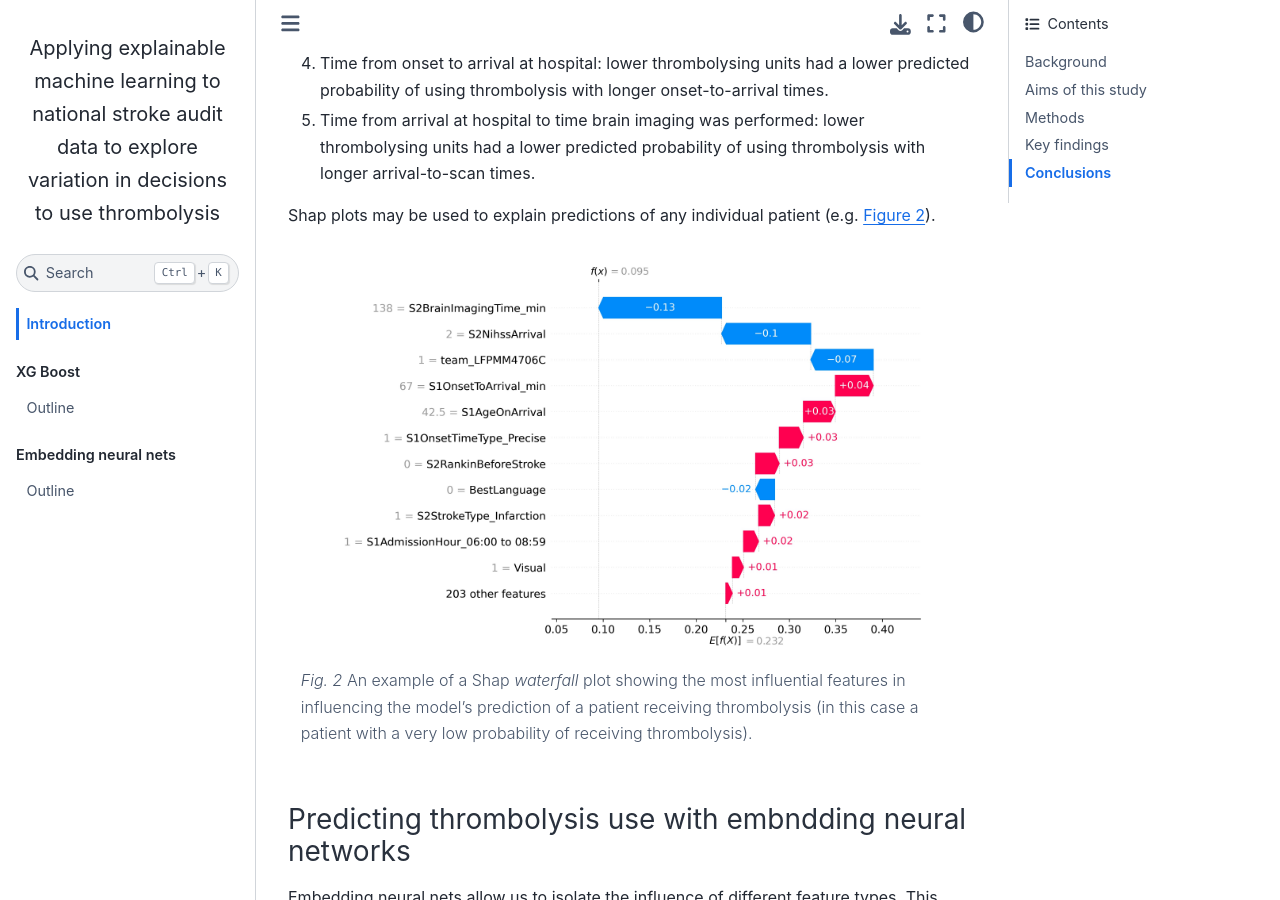
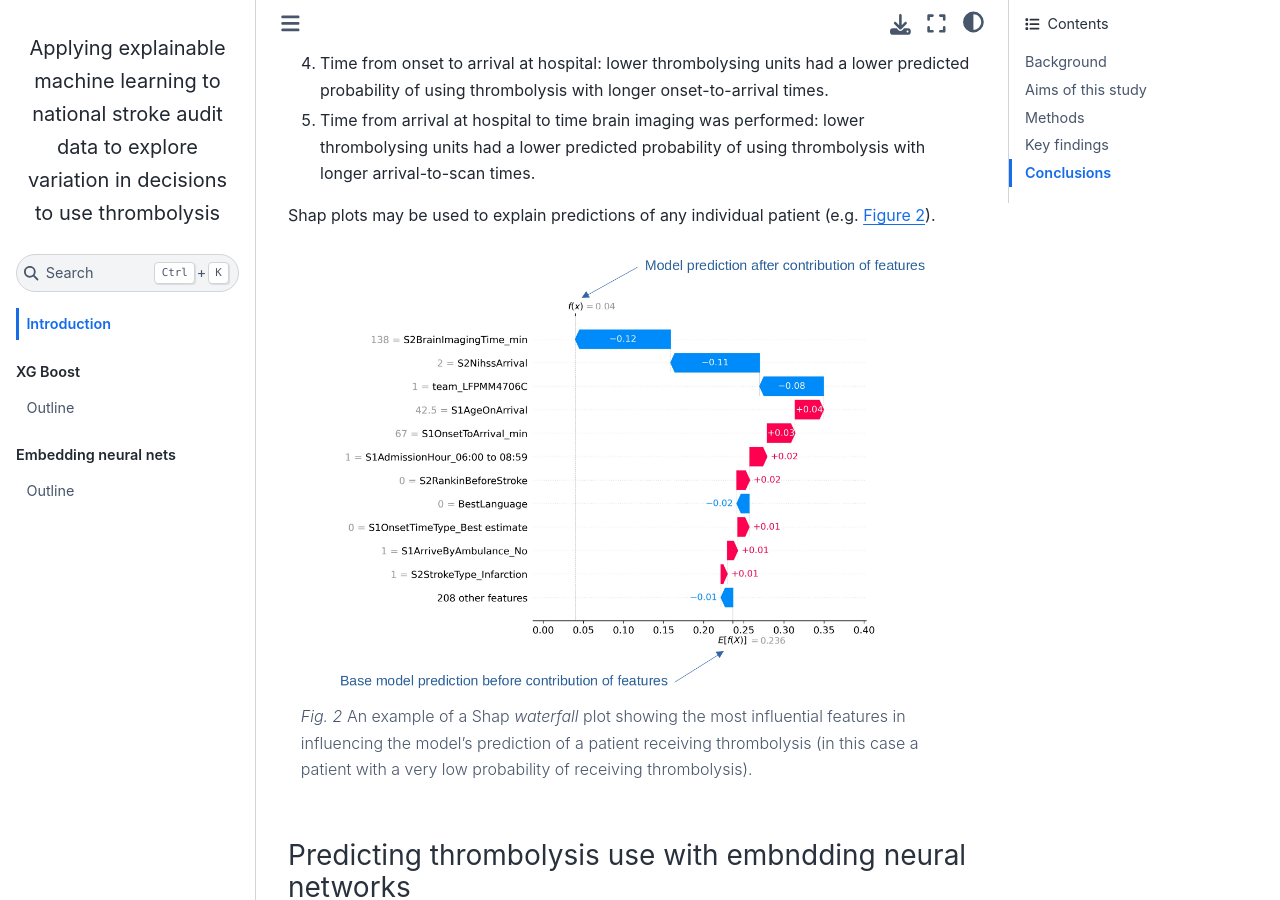
Before and after one commit to samuel-book/samuel_shap_paper_1, a Jupyter Book: the page built from introduction/intro.md, in a window 1280 px wide and 900 px high, scrolled down 3150 px. Built offline with Jupyter Book 1.0.4 settings and Sphinx 7.4.7 and the Sphinx Book theme 1.1.4, drawn with Linux system fonts in a browser that asks for light colours; pages that are not in the unit, such as notebooks, are missing from menus.

Commit message:
Update intro

```diff
--- a/introduction/intro.md
+++ b/introduction/intro.md
@@ -67,7 +67,7 @@ When an XGBoost model was trained to predict different choices in thrombolysis b
 Shap plots may be used to explain predictions of any individual patient (e.g. {numref}`Figure {number} <waterfall_example>`).
 
 :::{figure-md} waterfall_example
-<img src="./images/xgb_waterfall_low_probability.jpg" width="600">
+<img src="./images/xgb_waterfall_low.png" width="600">
 
 An example of a Shap *waterfall* plot showing the most influential features in influencing the model's prediction of a patient receiving thrombolysis (in this case a patient with a very low probability of receiving thrombolysis).
 :::
```
